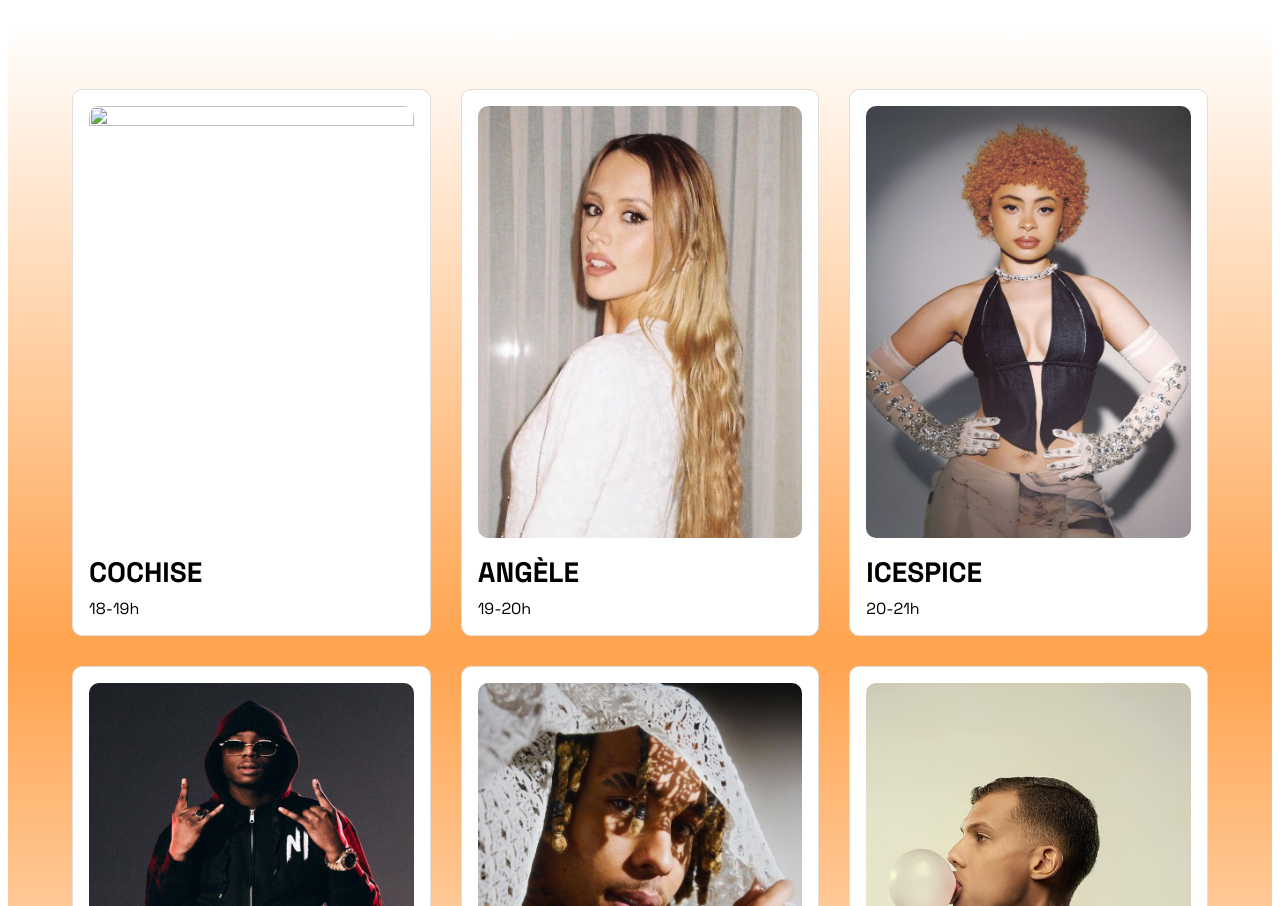
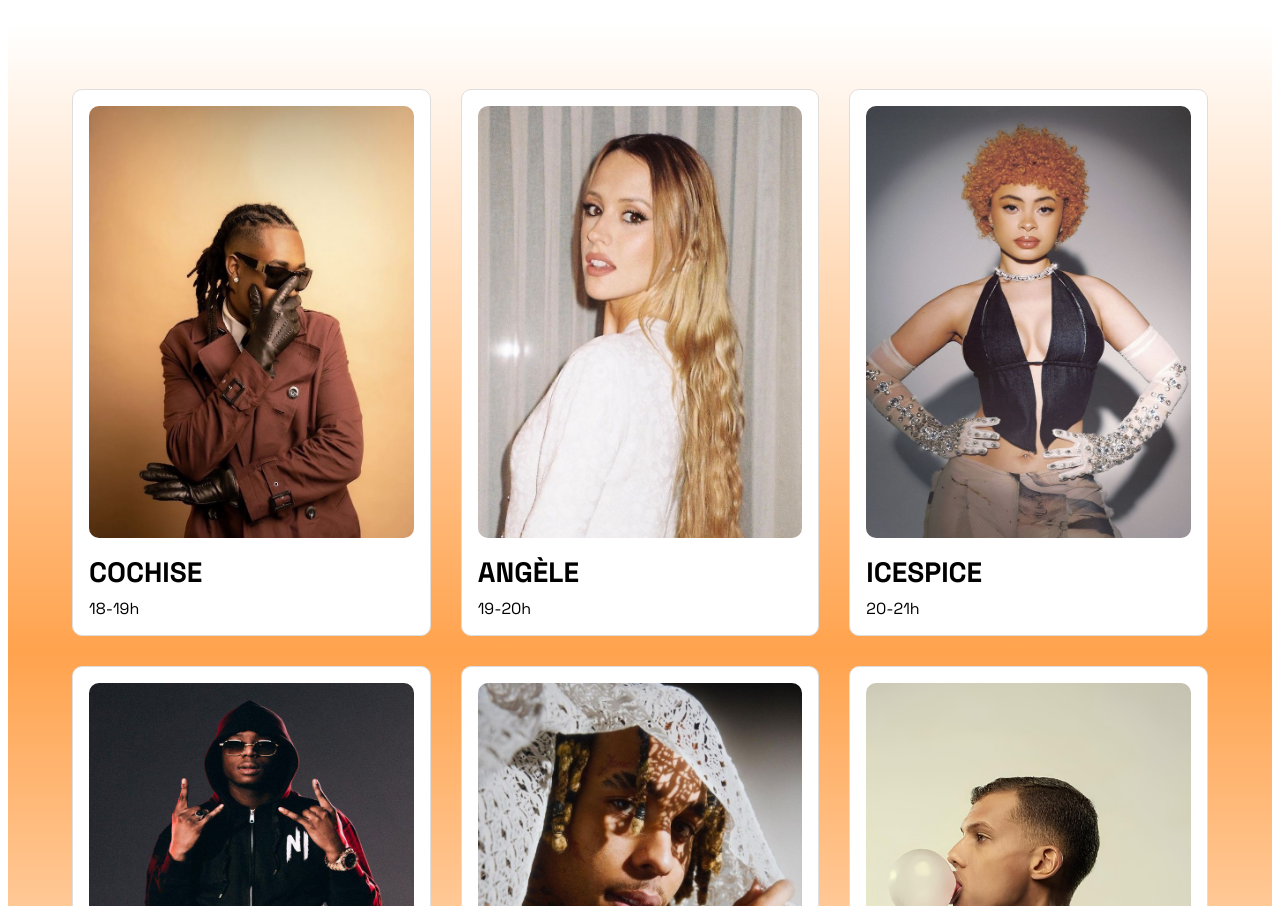
Before and after one commit to farah409/Lighthouse, a plain HTML site: page index.html in a window 1280 px wide. Shown: the part 1185-2091 px from the top of the page. Drawn offline with Linux system fonts and the light colour scheme.

Commit message:
Update index.html

```diff
--- a/index.html
+++ b/index.html
@@ -55,7 +55,7 @@
         <section class="artistes">
 
             <div class="carte-artiste">
-                <img src="images/~.jpg"alt="">
+                <img src="images/artiste.jpg"alt="">
 
                 <span class="nom-artiste"><strong>COCHISE</strong></span>
                 <span class="jour-heure">18-19h</span>
```
